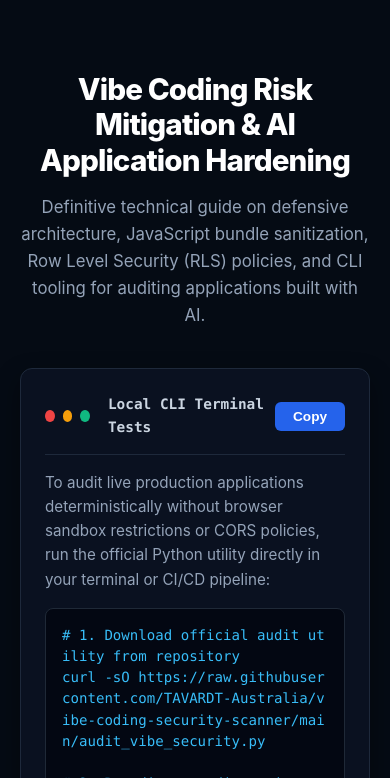
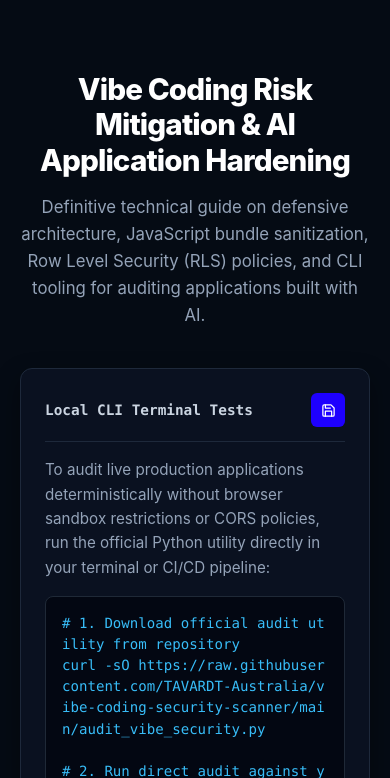
Before and after one commit to TAVARDT-Australia/vibe-coding-security-scanner, a plain HTML site: page index.html in a window 390 px wide. Shown: the part 66-844 px from the top of the page. Drawn offline with Linux system fonts and the light colour scheme.

Commit message:
fix(design-system): remove colored terminal dots and implement mobile floppy copy button

```diff
--- a/index.html
+++ b/index.html
@@ -162,28 +162,14 @@
       padding-bottom: 14px;
       border-bottom: 1px solid #1e293b;
     }
-    .cli-dots {
-      display: flex;
-      align-items: center;
-      gap: 8px;
-    }
-    .cli-dot {
-      width: 12px;
-      height: 12px;
-      border-radius: 50%;
-    }
-    .cli-dot.red { background: #ef4444; }
-    .cli-dot.yellow { background: #f59e0b; }
-    .cli-dot.green { background: #10b981; }
     .cli-title {
-      margin-left: 10px;
       font-family: ui-monospace, SFMono-Regular, Menlo, Monaco, Consolas, monospace;
       font-size: 0.9rem;
       color: #cbd5e1;
       font-weight: 700;
     }
     .cli-copy-btn {
-      background: #2563eb;
+      background: #1e00ff;
       color: #ffffff;
       border: none;
       padding: 7px 18px;
@@ -191,10 +177,20 @@
       font-size: 0.85rem;
       font-weight: 600;
       cursor: pointer;
+      display: inline-flex;
+      align-items: center;
+      justify-content: center;
+      gap: 6px;
       transition: background 0.2s ease;
     }
     .cli-copy-btn:hover {
-      background: #1d4ed8;
+      background: #2563eb;
+    }
+    .btn-copy-cli-text {
+      display: inline;
+    }
+    .btn-copy-cli-icon {
+      display: none;
     }
     .cli-desc {
       font-size: 0.95rem;
@@ -687,6 +683,22 @@
       display: none;
     }
     @media (max-width: 768px) {
+      .cli-copy-btn {
+        width: 34px !important;
+        height: 34px !important;
+        min-width: 34px !important;
+        padding: 0 !important;
+        border-radius: 6px !important;
+        flex-shrink: 0 !important;
+      }
+      .btn-copy-cli-text {
+        display: none !important;
+      }
+      .btn-copy-cli-icon {
+        display: inline-flex !important;
+        align-items: center !important;
+        justify-content: center !important;
+      }
       .hero-title {
         font-size: 1.85rem;
       }
@@ -736,13 +748,11 @@
 
     <section class="cli-hero-box">
       <div class="cli-header">
-        <div class="cli-dots">
-          <span class="cli-dot red"></span>
-          <span class="cli-dot yellow"></span>
-          <span class="cli-dot green"></span>
-          <span class="cli-title">Local CLI Terminal Tests</span>
-        </div>
-        <button type="button" class="cli-copy-btn" id="btn-copy-cli" onclick="copyCliCommand()">Copy</button>
+        <span class="cli-title">Local CLI Terminal Tests</span>
+        <button type="button" class="cli-copy-btn" id="btn-copy-cli" onclick="copyCliCommand()" aria-label="Copy Command">
+          <span class="btn-copy-cli-text">Copy</span>
+          <span class="btn-copy-cli-icon" aria-hidden="true"><svg width="15" height="15" viewBox="0 0 24 24" fill="none" stroke="currentColor" stroke-width="2" stroke-linecap="round" stroke-linejoin="round"><path d="M19 21H5a2 2 0 0 1-2-2V5a2 2 0 0 1 2-2h11l5 5v11a2 2 0 0 1-2 2z"></path><polyline points="17 21 17 13 7 13 7 21"></polyline><polyline points="7 3 7 8 15 8"></polyline></svg></span>
+        </button>
       </div>
       <div class="cli-body">
         <p class="cli-desc">To audit live production applications deterministically without browser sandbox restrictions or CORS policies, run the official Python utility directly in your terminal or CI/CD pipeline:</p>
@@ -1174,9 +1184,15 @@ if __name__ == "__main__":
       const code = document.getElementById('cli-terminal-code').innerText;
       navigator.clipboard.writeText(code).then(() => {
         const btn = document.getElementById('btn-copy-cli');
-        const orig = btn.innerText;
-        btn.innerText = 'Copied!';
-        setTimeout(() => { btn.innerText = orig; }, 2000);
+        const textSpan = btn.querySelector('.btn-copy-cli-text');
+        if (textSpan) {
+          textSpan.innerText = 'Copied!';
+          setTimeout(() => { textSpan.innerText = 'Copy'; }, 2000);
+        } else {
+          const orig = btn.innerText;
+          btn.innerText = 'Copied!';
+          setTimeout(() => { btn.innerText = orig; }, 2000);
+        }
       });
     }
 
```
